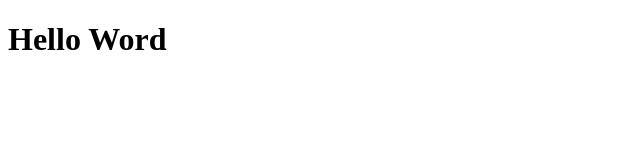
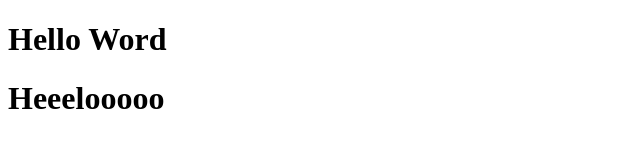
Before and after one commit to evaleao/eva_project, a plain HTML site: page index.html in a window 1280 px wide. Shown: the whole page, without its empty margins (0-640 px from the left). Drawn offline with Linux system fonts and the light colour scheme.

Commit message:
something

```diff
--- a/index.html
+++ b/index.html
@@ -7,5 +7,6 @@
   </head>
  <body>
  <h1>Hello Word</h1>
+ <h1>Heeelooooo</h1>
  </body>
 </html>
```
